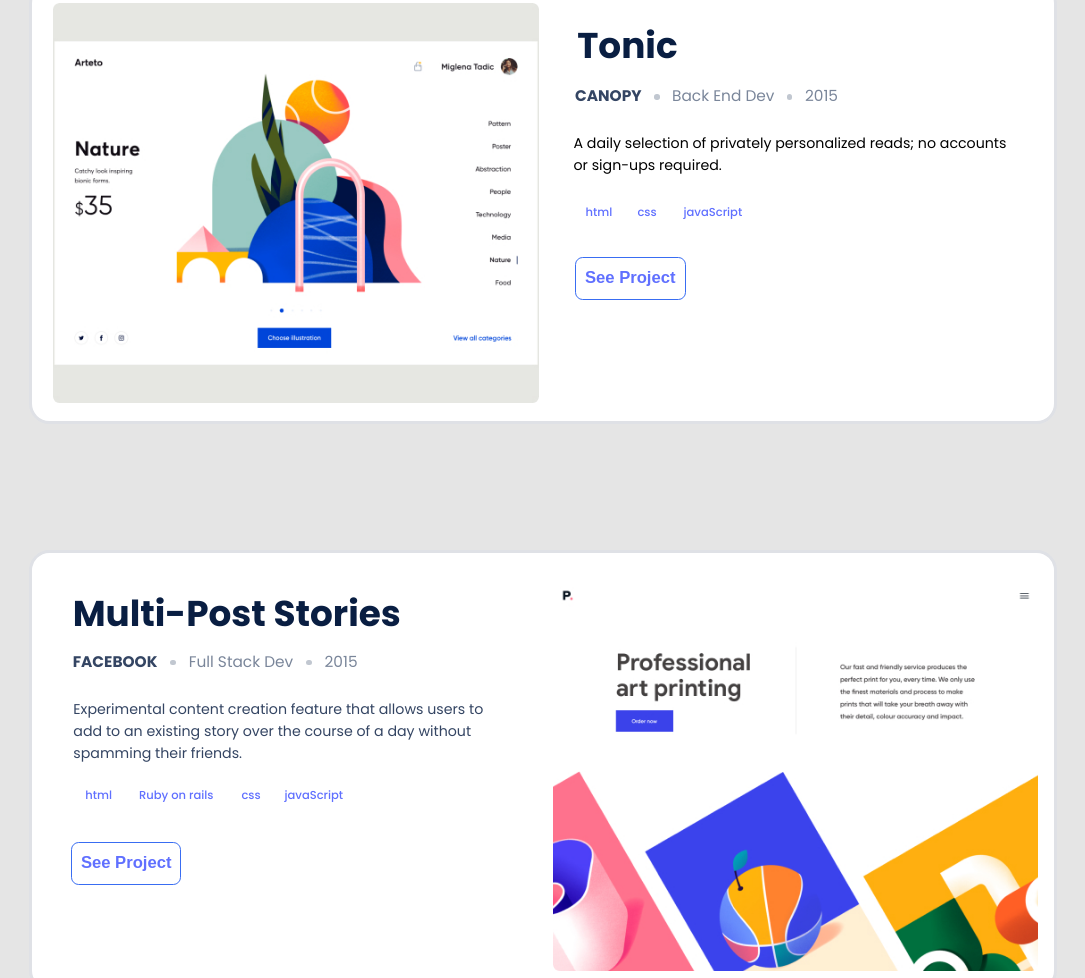
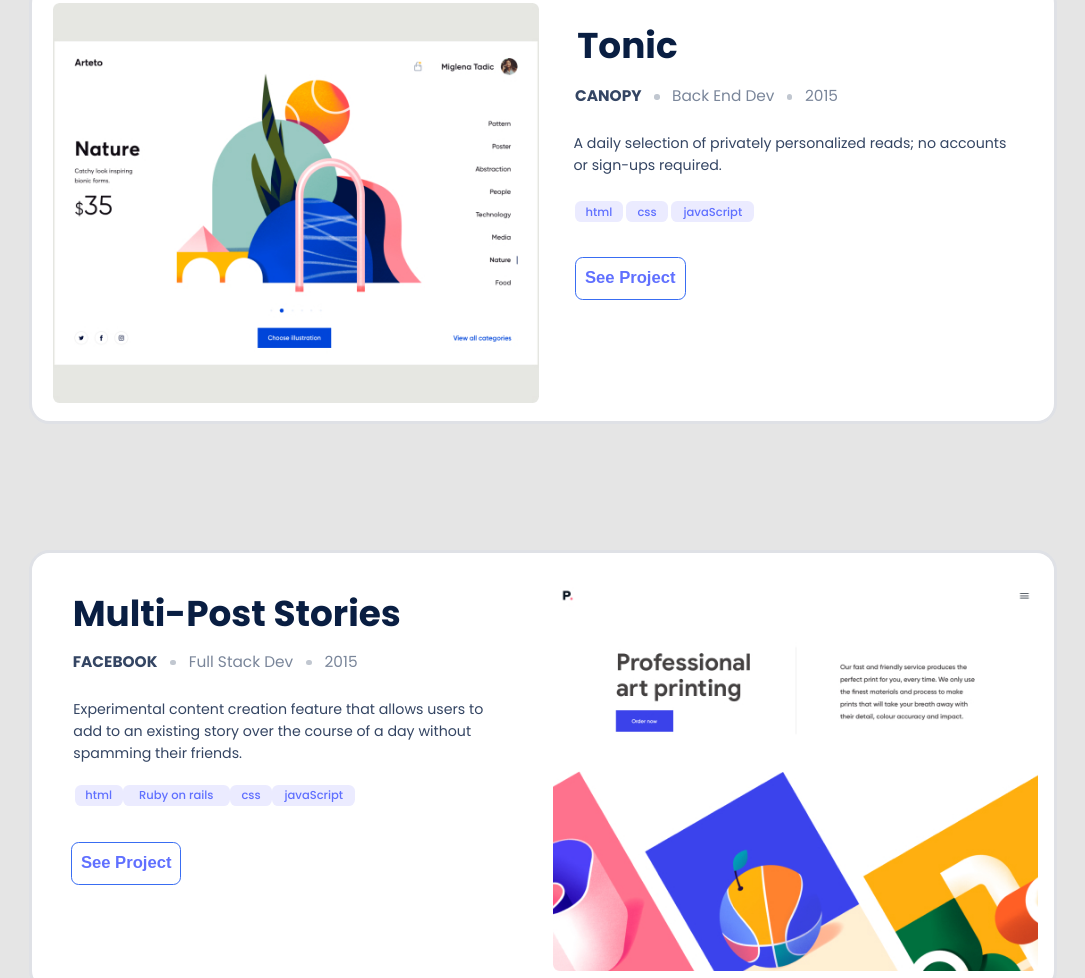
Before and after one commit to alex1779/personal-portfolio-site, a plain HTML site: page index.html in a window 1280 px wide. Shown: the part 959-1937 px from the top of the page, without its empty margins (96-1181 px from the left). Drawn offline with Linux system fonts and the light colour scheme.

Commit message:
Modification css style sheet.

```diff
--- a/css/style.css
+++ b/css/style.css
@@ -1979,7 +1979,6 @@ ul {
     font-size: 1.11vw;
     line-height: 1.7vw;
     color: #344563;
-    color: black;
     content: "A daily selection of privately personalized reads; no accounts or sign-ups required.";
   }
 
@@ -2109,7 +2108,6 @@ ul {
     justify-content: center;
     border-radius: 0.5vw;
     background: #ebebff;
-    background: transparent;
     text-align: center;
   }
 
@@ -2137,7 +2135,6 @@ ul {
     justify-content: center;
     border-radius: 0.5vw;
     background: #ebebff;
-    background: transparent;
     text-align: center;
   }
 
```
